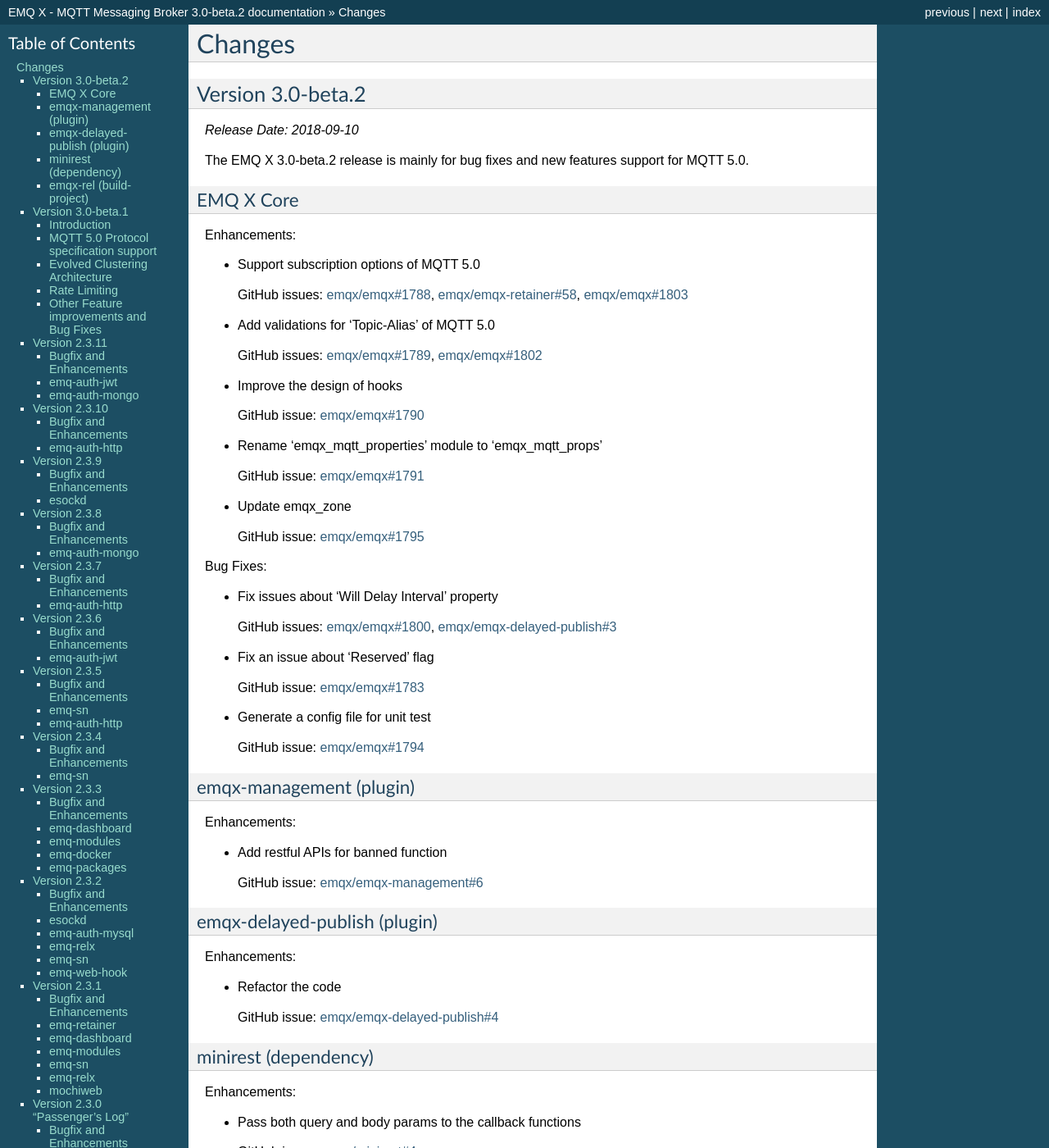
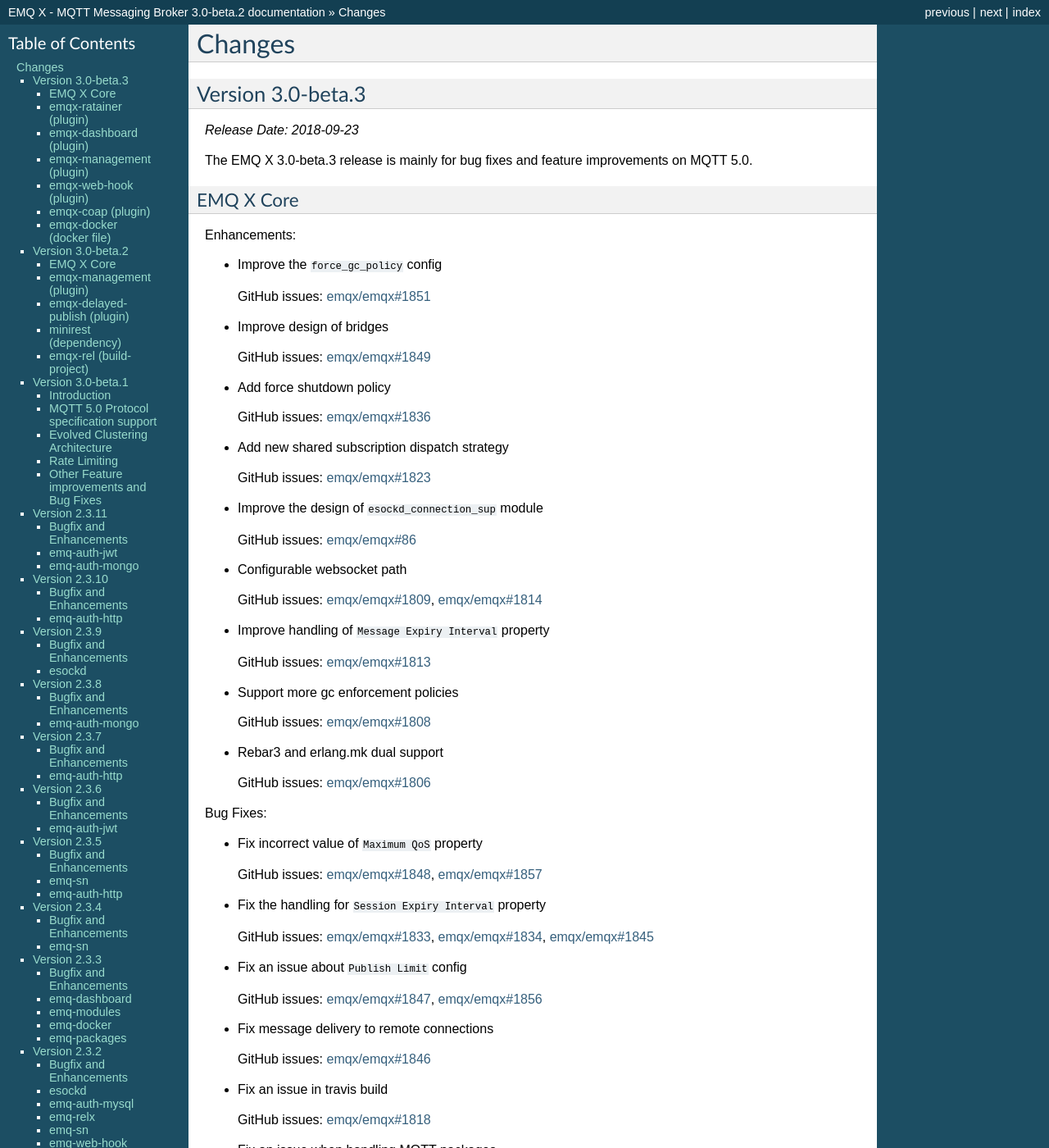
Before and after one commit to emqxarchive/emqx-docs-en, a Sphinx documentation site: the page built from source/changes.rst, in a window 1280 px wide and 1400 px high. Shown: the whole window at 82% size. Built offline with Sphinx 7.4.7, drawn with Linux system fonts in a browser that asks for light colours; some of the changed text lies outside the part shown.

Commit message:
Version 3.0-beta.3 change log

```diff
--- a/source/changes.rst
+++ b/source/changes.rst
@@ -4,6 +4,170 @@
 =======
 Changes
 =======
+
+------------------
+Version 3.0-beta.3
+------------------
+
+*Release Date: 2018-09-23*
+
+The EMQ X 3.0-beta.3 release is mainly for bug fixes and feature
+improvements on MQTT 5.0.
+
+EMQ X Core
+----------
+
+Enhancements:
+
+-  Improve the ``force_gc_policy`` config
+
+   GitHub issues:
+   `emqx/emqx#1851 <https://github.com/emqx/emqx/pull/1851>`__
+
+-  Improve design of bridges
+
+   GitHub issues:
+   `emqx/emqx#1849 <https://github.com/emqx/emqx/pull/1849>`__
+
+-  Add force shutdown policy
+
+   GitHub issues:
+   `emqx/emqx#1836 <https://github.com/emqx/emqx/pull/1836>`__
+
+-  Add new shared subscription dispatch strategy
+
+   GitHub issues:
+   `emqx/emqx#1823 <https://github.com/emqx/emqx/pull/1823>`__
+
+-  Improve the design of ``esockd_connection_sup`` module
+
+   GitHub issues:
+   `emqx/emqx#86 <https://github.com/emqx/esockd/pull/86>`__
+
+-  Configurable websocket path
+
+   GitHub issues:
+   `emqx/emqx#1809 <https://github.com/emqx/emqx/pull/1809>`__,
+   `emqx/emqx#1814 <https://github.com/emqx/emqx/pull/1814>`__
+
+-  Improve handling of ``Message Expiry Interval`` property
+
+   GitHub
+   issues: `emqx/emqx#1813 <https://github.com/emqx/emqx/pull/1813>`__
+
+-  Support more gc enforcement policies
+
+   GitHub issues:
+   `emqx/emqx#1808 <https://github.com/emqx/emqx/pull/1808>`__
+
+-  Rebar3 and erlang.mk dual support
+
+   GitHub issues:
+   `emqx/emqx#1806 <https://github.com/emqx/emqx/pull/1806>`__
+
+Bug Fixes:
+
+-  Fix incorrect value of ``Maximum QoS`` property
+
+   GitHub issues:
+   `emqx/emqx#1848 <https://github.com/emqx/emqx/issues/1848>`__,
+   `emqx/emqx#1857 <https://github.com/emqx/emqx/pull/1857>`__
+
+-  Fix the handling for ``Session Expiry Interval`` property
+
+   GitHub issues:
+   `emqx/emqx#1833 <https://github.com/emqx/emqx/issues/1833>`__,
+   `emqx/emqx#1834 <https://github.com/emqx/emqx/issues/1834>`__,
+   `emqx/emqx#1845 <https://github.com/emqx/emqx/pull/1845>`__
+
+-  Fix an issue about ``Publish Limit`` config
+
+   GitHub issues:
+   `emqx/emqx#1847 <https://github.com/emqx/emqx/issues/1847>`__,
+   `emqx/emqx#1856 <https://github.com/emqx/emqx/pull/1856>`__
+
+-  Fix message delivery to remote connections
+
+   GitHub issues:
+   `emqx/emqx#1846 <https://github.com/emqx/emqx/pull/1846>`__
+
+-  Fix an issue in travis build
+
+   GitHub issues:
+   `emqx/emqx#1818 <https://github.com/emqx/emqx/pull/1818>`__
+
+-  Fix an issue when handling MQTT packages
+
+   GitHub issues:
+   `emqx/emqx#1811 <https://github.com/emqx/emqx/issues/1811>`__,
+   `emqx/emqx#1817 <https://github.com/emqx/emqx/pull/1817>`__
+
+emqx-ratainer (plugin)
+----------------------
+
+Enhancements:
+
+-  Support message level TTL for retained message
+
+   GitHub issues:
+   `emqx/emqx-retainer#52 <https://github.com/emqx/emqx-retainer/issues/52>`__,
+   `emqx/emqx-retainer#60 <https://github.com/emqx/emqx-retainer/pull/60>`__
+
+emqx-dashboard (plugin)
+-----------------------
+
+Bug Fixes:
+
+-  Fix metrics field
+
+   GitHub issues:
+   `emqx/emqx-dashboard#5 <https://github.com/emqx/emqx-dashboard/pull/5>`__
+
+emqx-management (plugin)
+------------------------
+
+Bug Fixes:
+
+-  Fix subscription error
+
+   GitHub issues:
+   `emqx/emqx-management#7 <https://github.com/emqx/emqx-management/pull/7>`__
+
+-  Improve CLI for bridges
+
+   GitHub commit:
+   `emqx/emqx-management#a8d0b397 <https://github.com/emqx/emqx-management/commit/a8d0b3978ee3d51119d0fb22a12286a83d30c5ff>`__
+
+emqx-web-hook (plugin)
+----------------------
+
+Bug Fixes:
+
+-  Fix load plugin error
+
+   GitHub commit:
+   `emqx/emqx-web-hook#331ca26 <https://github.com/emqx/emqx-web-hook/commit/331ca26550931d691c98173501ca0fb4780d7a9a>`__
+
+emqx-coap (plugin)
+------------------
+
+Enhancements:
+
+-  Introduce emqx-coap into EMQ X 3.0
+
+   GitHub issues:
+   `emqx/emqx-coap#86 <https://github.com/emqx/emqx-coap/pull/86>`__,
+   `emqx/gen_coap#8 <https://github.com/emqx/gen_coap/pull/8>`__
+
+emqx-docker (docker file)
+-------------------------
+
+Enhancements:
+
+-  Optimize docker file
+
+   GitHub issues:
+   `emqx/emqx-docker#71 <https://github.com/emqx/emqx-docker/pull/71>`__
 
 .. _release_3.0_beta.2:
 
```
